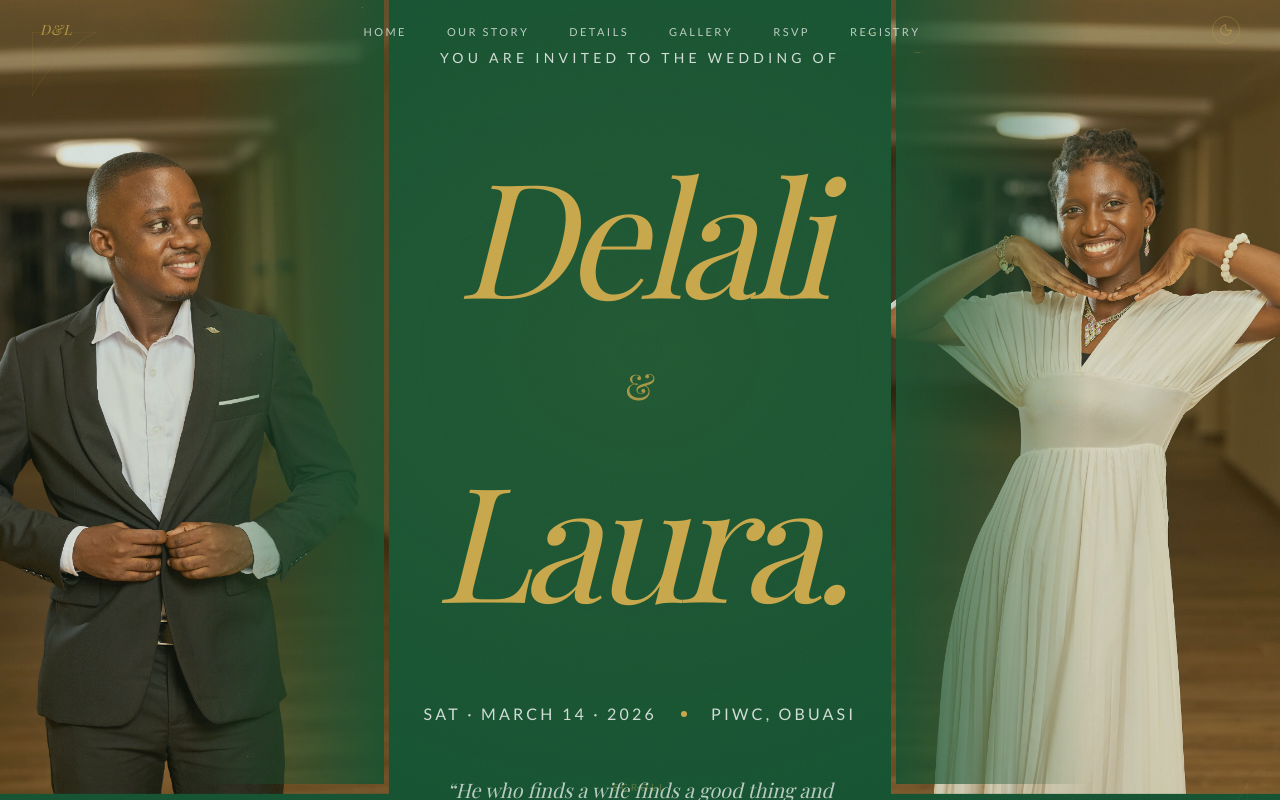
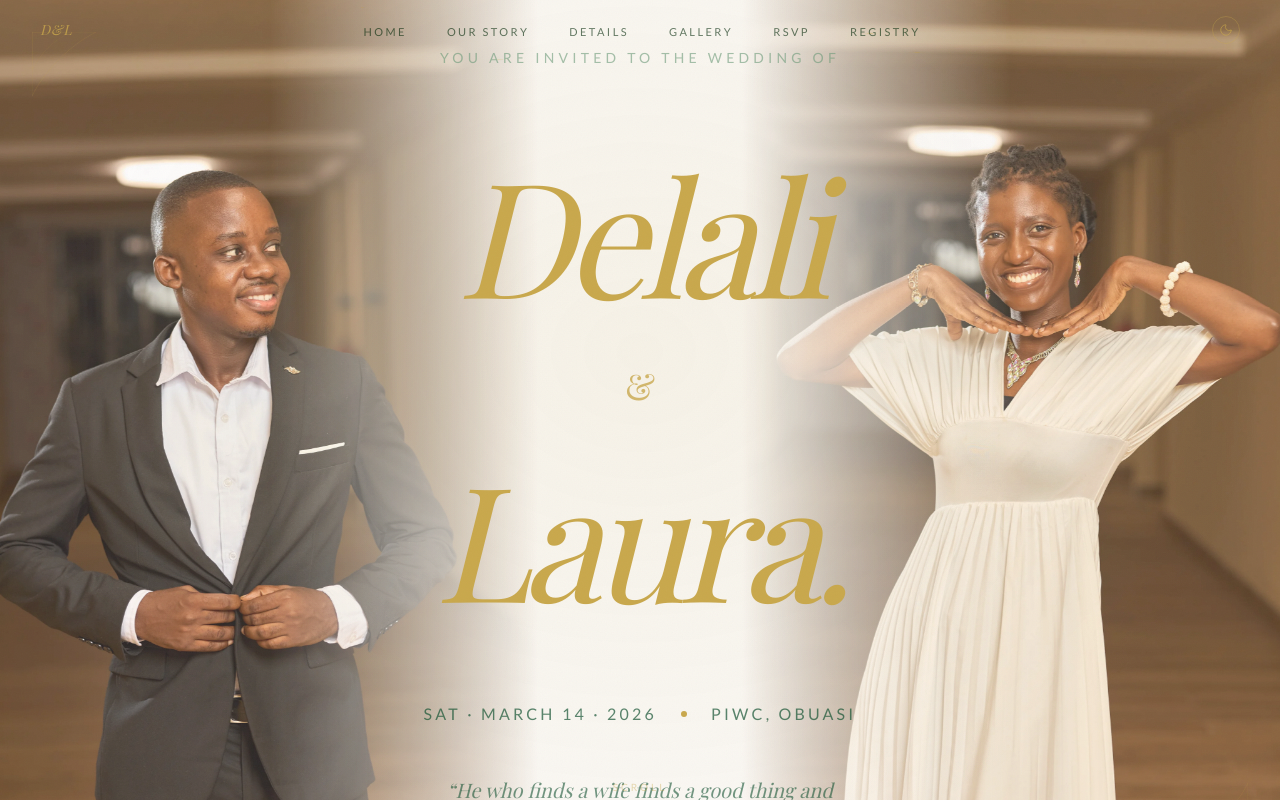
Before and after one commit to fodela/laurykel, a Next.js app: page / in a window 1280 px wide. Shown: the top 800 px of the page. Built offline with nearby package versions, Linux system fonts and the light colour scheme; a web font is replaced by a local one.

Commit message:
style: landing page

```diff
--- a/components/Hero.tsx
+++ b/components/Hero.tsx
@@ -12,23 +12,18 @@ export function Hero() {
     }, []);
 
     return (
-        <section className="relative flex min-h-[100dvh] flex-col items-center justify-center overflow-hidden bg-wedding-forest">
-            {/* Corner-positioned Portrait Backgrounds */}
+        <section className="relative flex min-h-[100dvh] flex-col items-center justify-center overflow-hidden bg-background">
+            {/* Portrait Backgrounds */}
             <div className="absolute inset-0 z-0">
                 {showMarquee && (
                     <>
-                        {/* Delali Portrait - Left Full Height */}
+                        {/* Delali Portrait - Left */}
                         <motion.div
                             initial={{ opacity: 0, scale: 1.1, x: -50 }}
                             animate={{ opacity: 0.85, scale: 1, x: 0 }}
-                            transition={{
-                                duration: 1.2,
-                                delay: 0.3,
-                                ease: [0.25, 0.46, 0.45, 0.94],
-                            }}
-                            className="absolute top-0 left-0 max-h-[98vh] h-full w-[30vw] sm:w-[32vw] lg:w-[30vw]"
+                            transition={{ duration: 1.2, delay: 0.3, ease: [0.25, 0.46, 0.45, 0.94] }}
+                            className="absolute top-0 left-0 h-full w-[38vw] overflow-hidden sm:w-[40vw] lg:w-[42vw]"
                         >
-                            <div className="relative h-full w-full">
                             <picture>
                                 <source media="(max-width: 640px)" srcSet="/delali-mobile.webp" type="image/webp" />
                                 <source srcSet="/delali-optimized.webp" type="image/webp" />
@@ -37,26 +32,20 @@ export function Hero() {
                                     alt="Delali Dogbevi"
                                     loading="eager"
                                     decoding="async"
-                                        className="absolute inset-0 w-full h-full object-cover object-center animate-ken-burns"
-                                        style={{ width: '100%', height: '100%' }}
+                                    className="h-full w-full object-cover object-center outline-none animate-ken-burns"
                                 />
                             </picture>
-                                <div className="absolute inset-0 bg-gradient-to-r from-transparent from-30% via-transparent via-50% to-wedding-forest/90" />
-                            </div>
+                            {/* Fade toward center */}
+                            <div className="absolute inset-0 bg-gradient-to-r from-transparent from-20% via-transparent via-50% to-background" />
                         </motion.div>
 
-                        {/* Laura Portrait - Right Full Height */}
+                        {/* Laura Portrait - Right */}
                         <motion.div
                             initial={{ opacity: 0, scale: 1.1, x: 50 }}
                             animate={{ opacity: 0.85, scale: 1, x: 0 }}
-                            transition={{
-                                duration: 1.2,
-                                delay: 0.5,
-                                ease: [0.25, 0.46, 0.45, 0.94],
-                            }}
-                            className="absolute top-0 right-0 max-h-[98vh] h-full w-[30vw] sm:w-[32vw] lg:w-[30vw]"
+                            transition={{ duration: 1.2, delay: 0.5, ease: [0.25, 0.46, 0.45, 0.94] }}
+                            className="absolute top-0 right-0 h-full w-[38vw] overflow-hidden sm:w-[40vw] lg:w-[42vw]"
                         >
-                            <div className="relative h-full w-full">
                             <picture>
                                 <source media="(max-width: 640px)" srcSet="/laura-mobile.webp" type="image/webp" />
                                 <source srcSet="/laura-optimized.webp" type="image/webp" />
@@ -65,12 +54,11 @@ export function Hero() {
                                     alt="Laura Bosompem"
                                     loading="eager"
                                     decoding="async"
-                                        className="absolute inset-0 w-full h-full object-cover object-center animate-ken-burns"
-                                        style={{ width: '100%', height: '100%' }}
+                                    className="h-full w-full object-cover object-center outline-none animate-ken-burns"
                                 />
                             </picture>
-                                <div className="absolute inset-0 bg-gradient-to-l from-transparent from-30% via-transparent via-50% to-wedding-forest/90" />
-                            </div>
+                            {/* Fade toward center */}
+                            <div className="absolute inset-0 bg-gradient-to-l from-transparent from-20% via-transparent via-50% to-background" />
                         </motion.div>
                     </>
                 )}
@@ -108,9 +96,9 @@ export function Hero() {
                 </svg>
             </motion.div>
 
-            {/* Main content — always on dark forest bg, so white/gold text */}
+            {/* Main content */}
             <div className="z-10 flex flex-col items-center gap-5 p-4 pt-8 text-center sm:gap-8 sm:pt-12">
-                <p className="hero-fade-up delay-0 font-sans text-xs uppercase tracking-[0.3em] font-medium text-white/80 sm:text-sm">
+                <p className="hero-fade-up delay-0 font-sans text-xs uppercase tracking-[0.3em] font-medium text-wedding-sage/60 sm:text-sm">
                     You are invited to the wedding of
                 </p>
 
@@ -131,17 +119,17 @@ export function Hero() {
                 <div className="hero-line-grow delay-250 gold-line" style={{ height: 1, width: 150 }} />
 
                 <div className="hero-fade-up delay-250 flex flex-col items-center gap-2 sm:flex-row sm:gap-6">
-                    <span className="font-sans font-medium uppercase text-sm tracking-[0.2em] text-white/80 sm:text-base">
+                    <span className="font-sans font-medium uppercase text-sm tracking-[0.2em] text-wedding-charcoal/70 sm:text-base">
                         SAT &middot; MARCH 14 &middot; 2026
                     </span>
                     <span className="hidden h-1.5 w-1.5 rounded-full bg-wedding-gold sm:block" />
-                    <span className="font-sans font-medium uppercase text-sm tracking-[0.2em] text-white/80 sm:text-base">
+                    <span className="font-sans font-medium uppercase text-sm tracking-[0.2em] text-wedding-charcoal/70 sm:text-base">
                         PIWC, OBUASI
                     </span>
                 </div>
 
                 <blockquote className="hero-fade-up delay-300 mt-4 max-w-md text-center">
-                    <p className="font-serif italic text-lg leading-relaxed text-white/70 sm:text-xl">
+                    <p className="font-serif italic text-lg leading-relaxed text-wedding-charcoal/60 sm:text-xl">
                         &ldquo;He who finds a wife finds a good thing and obtains favor from the LORD&rdquo;
                     </p>
                     <cite className="mt-2 block font-sans text-xs uppercase tracking-widest text-wedding-gold/80 not-italic">
--- a/components/Navigation.tsx
+++ b/components/Navigation.tsx
@@ -1,6 +1,6 @@
 "use client";
 
-import { motion, useScroll, useTransform } from "framer-motion";
+import { motion } from "framer-motion";
 import Link from "next/link";
 import { useState, useEffect } from "react";
 import { useTheme } from "next-themes";
@@ -41,30 +41,14 @@ function ThemeToggle() {
 }
 
 export function Navigation() {
-    const { scrollY } = useScroll();
     const [isOpen, setIsOpen] = useState(false);
+    const [isScrolled, setIsScrolled] = useState(false);
 
-    const navBg = useTransform(
-        scrollY,
-        [0, 200],
-        ["rgba(21, 83, 50, 0)", "rgba(21, 83, 50, 0.92)"]
-    );
-
-    const navBlur = useTransform(
-        scrollY,
-        [0, 200],
-        ["blur(0px)", "blur(20px)"]
-    );
-
-    const borderOpacity = useTransform(
-        scrollY,
-        [0, 200],
-        ["rgba(201, 168, 76, 0)", "rgba(201, 168, 76, 0.25)"]
-    );
-
-    // Close mobile menu on scroll
     useEffect(() => {
-        const handleScroll = () => isOpen && setIsOpen(false);
+        const handleScroll = () => {
+            setIsScrolled(window.scrollY > 60);
+            if (isOpen) setIsOpen(false);
+        };
         window.addEventListener("scroll", handleScroll, { passive: true });
         return () => window.removeEventListener("scroll", handleScroll);
     }, [isOpen]);
@@ -77,14 +61,12 @@ export function Navigation() {
                 transition={{ duration: 0.8, delay: 2.5, ease: [0.25, 0.46, 0.45, 0.94] }}
                 className="fixed top-0 right-0 left-0 z-[70]"
             >
-                <motion.div
-                    className="flex items-center justify-between border-b px-6 py-3 sm:py-4 sm:px-10"
-                    style={{
-                        backgroundColor: navBg,
-                        backdropFilter: navBlur,
-                        WebkitBackdropFilter: navBlur,
-                        borderColor: borderOpacity,
-                    }}
+                <div
+                    className={`flex items-center justify-between border-b px-6 py-3 transition-all duration-500 sm:py-4 sm:px-10 ${
+                        isScrolled
+                            ? "border-wedding-gold/20 bg-background/90 backdrop-blur-xl"
+                            : "border-transparent bg-transparent"
+                    }`}
                 >
                     {/* Logo / Monogram */}
                     <motion.span
@@ -96,7 +78,7 @@ export function Navigation() {
                         D&amp;L
                     </motion.span>
 
-                    {/* Desktop Nav — centered */}
+                    {/* Desktop Nav */}
                     <div className="hidden items-center gap-8 sm:flex md:gap-10">
                         {navItems.map((item, index) => (
                             <motion.div
@@ -107,7 +89,7 @@ export function Navigation() {
                             >
                                 <Link
                                     href={item.href}
-                                    className="group relative font-sans text-[11px] uppercase tracking-[0.22em] text-white/70 transition-colors duration-300 hover:text-wedding-gold"
+                                    className="group relative font-sans text-[11px] uppercase tracking-[0.22em] text-foreground/60 transition-colors duration-300 hover:text-wedding-gold"
                                 >
                                     {item.name}
                                     <span className="absolute -bottom-1 left-0 h-px w-0 bg-wedding-gold transition-all duration-300 group-hover:w-full" />
@@ -143,12 +125,12 @@ export function Navigation() {
                             />
                         </button>
                     </div>
-                </motion.div>
+                </div>
             </motion.nav>
 
             {/* Mobile Menu Overlay */}
             <motion.div
-                className="fixed inset-0 z-[65] flex flex-col items-center justify-center gap-8 bg-wedding-forest/97 backdrop-blur-xl sm:hidden"
+                className="fixed inset-0 z-[65] flex flex-col items-center justify-center gap-8 bg-background/97 backdrop-blur-xl sm:hidden"
                 initial={false}
                 animate={isOpen ? { opacity: 1, pointerEvents: "auto" as const } : { opacity: 0, pointerEvents: "none" as const }}
                 transition={{ duration: 0.3 }}
@@ -163,7 +145,7 @@ export function Navigation() {
                         <Link
                             href={item.href}
                             onClick={() => setIsOpen(false)}
-                            className="font-sans text-xl tracking-[0.25em] uppercase text-white/70 transition-colors hover:text-wedding-gold"
+                            className="font-sans text-xl tracking-[0.25em] uppercase text-foreground/70 transition-colors hover:text-wedding-gold"
                         >
                             {item.name}
                         </Link>
```
Lines whose indentation alone changed are shown as unchanged.
